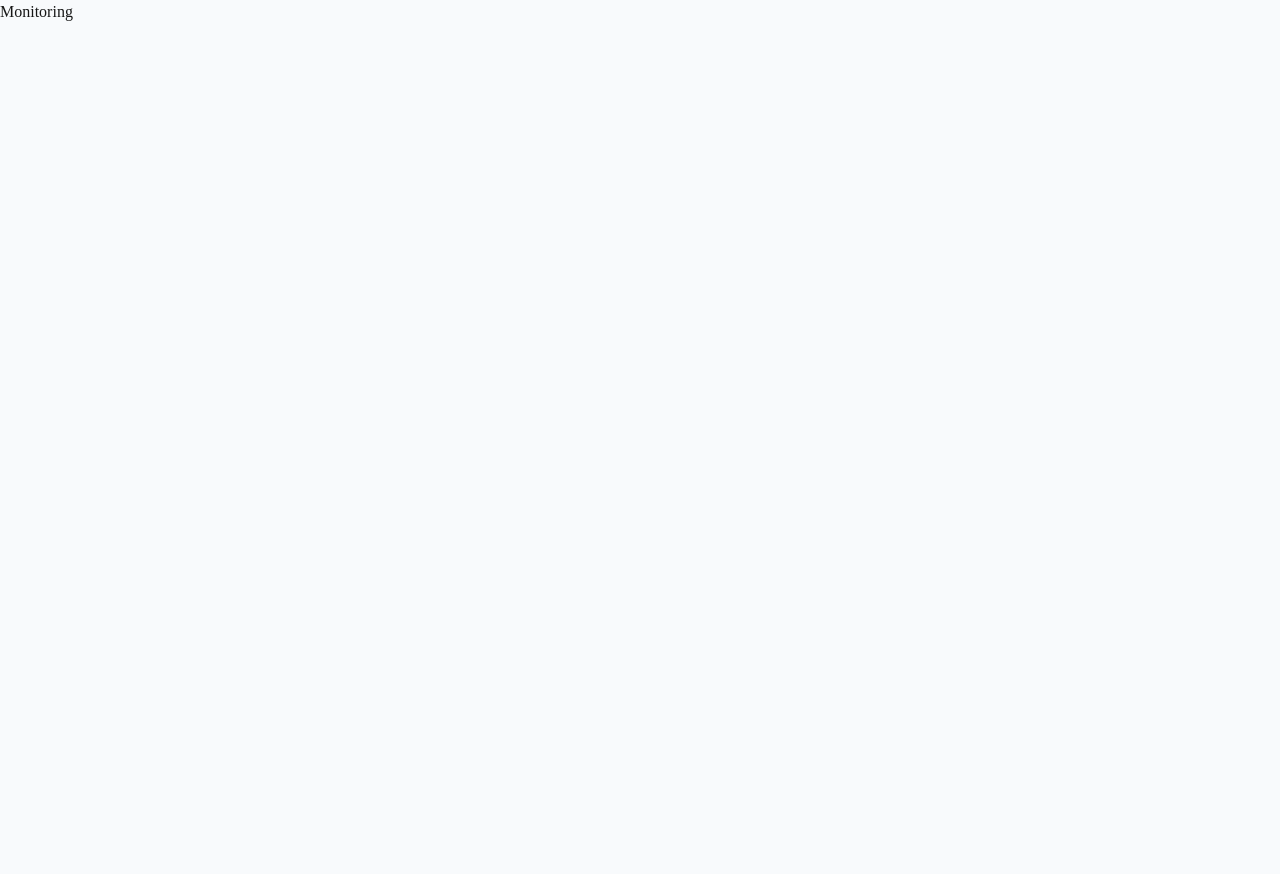
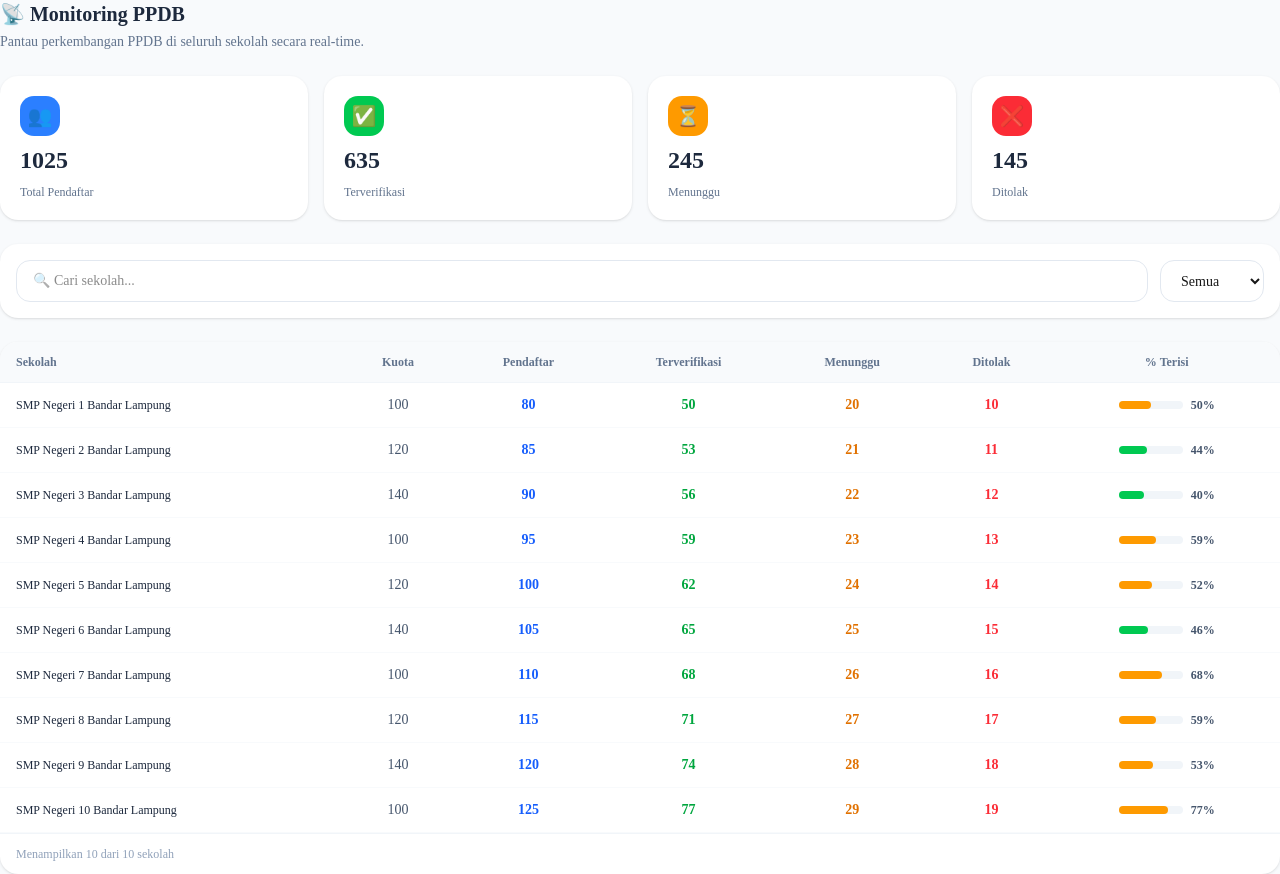
Before and after one commit to argabayu-cloud/ppdb-system, a Next.js app in the folder frontend-ppdb/: page /superadmin/monitoring in a window 1280 px wide. Before the commit the page ends 800 px from the top, so only its background shows below. Built offline with nearby package versions, Linux system fonts and the light colour scheme.

Commit message:
feat: implement super admin layout and monitoring page with statistics and filtering

```diff
--- a/frontend-ppdb/src/app/superadmin/dashboard/layout.tsx
+++ b/frontend-ppdb/src/app/superadmin/dashboard/layout.tsx
@@ -0,0 +1,20 @@
+import NavbarSuperAdmin from "@/components/navbarSuperAdmin";
+import SidebarSuperAdmin from "@/components/sidebarSuperAdmin";
+
+export default function SuperAdminLayout({
+  children,
+}: {
+  children: React.ReactNode;
+}) {
+  return (
+    <div className="min-h-screen bg-slate-50 flex flex-col">
+      <NavbarSuperAdmin />
+      <div className="flex pt-[52px] min-h-screen">
+        <SidebarSuperAdmin />
+        <main className="ml-52 flex-1 p-6 min-h-screen">
+          {children}
+        </main>
+      </div>
+    </div>
+  );
+}
--- a/frontend-ppdb/src/app/superadmin/monitoring/page.tsx
+++ b/frontend-ppdb/src/app/superadmin/monitoring/page.tsx
@@ -1,7 +1,127 @@
+"use client";
+
+import { useState } from "react";
+
+const dataMonitoring = Array.from({ length: 10 }, (_, i) => ({
+  id: i + 1,
+  nama: `SMP Negeri ${i + 1} Bandar Lampung`,
+  kuota: 100 + (i % 3) * 20,
+  pendaftar: 80 + i * 5,
+  terverifikasi: 50 + i * 3,
+  menunggu: 20 + i,
+  ditolak: 10 + i,
+  zonasi: 30 + i * 2,
+  prestasi: 20 + i,
+  afirmasi: 15 + i,
+  domisili: 10 + i,
+}));
+
 export default function MonitoringPage() {
+  const [search, setSearch] = useState("");
+  const [filterJalur, setFilterJalur] = useState("Semua");
+
+  const filtered = dataMonitoring.filter((s) =>
+    s.nama.toLowerCase().includes(search.toLowerCase())
+  );
+
   return (
-    <main>
-      <h1>Monitoring</h1>
-    </main>
-  )
+    <div className="flex flex-col gap-6">
+      <div>
+        <h1 className="text-xl font-bold text-slate-800">📡 Monitoring PPDB</h1>
+        <p className="text-slate-500 text-sm mt-1">
+          Pantau perkembangan PPDB di seluruh sekolah secara real-time.
+        </p>
+      </div>
+
+      {/* Stats Global */}
+      <div className="grid grid-cols-2 sm:grid-cols-4 gap-4">
+        {[
+          { label: "Total Pendaftar", value: dataMonitoring.reduce((a, s) => a + s.pendaftar, 0), color: "bg-blue-500", icon: "👥" },
+          { label: "Terverifikasi", value: dataMonitoring.reduce((a, s) => a + s.terverifikasi, 0), color: "bg-green-500", icon: "✅" },
+          { label: "Menunggu", value: dataMonitoring.reduce((a, s) => a + s.menunggu, 0), color: "bg-amber-500", icon: "⏳" },
+          { label: "Ditolak", value: dataMonitoring.reduce((a, s) => a + s.ditolak, 0), color: "bg-red-500", icon: "❌" },
+        ].map((s) => (
+          <div key={s.label} className="bg-white rounded-2xl shadow p-5 flex flex-col gap-2">
+            <div className={`w-10 h-10 rounded-xl ${s.color} flex items-center justify-center text-xl`}>
+              {s.icon}
+            </div>
+            <p className="text-2xl font-bold text-slate-800">{s.value}</p>
+            <p className="text-xs text-slate-500">{s.label}</p>
+          </div>
+        ))}
+      </div>
+
+      {/* Filter */}
+      <div className="bg-white rounded-2xl shadow p-4 flex gap-3">
+        <input
+          type="text"
+          value={search}
+          onChange={(e) => setSearch(e.target.value)}
+          placeholder="🔍 Cari sekolah..."
+          className="flex-1 border border-slate-200 rounded-xl px-4 py-2.5 text-sm outline-none focus:border-indigo-500 focus:ring-2 focus:ring-indigo-100 transition-all"
+        />
+        <select
+          value={filterJalur}
+          onChange={(e) => setFilterJalur(e.target.value)}
+          className="border border-slate-200 rounded-xl px-4 py-2.5 text-sm outline-none focus:border-indigo-500 transition-all"
+        >
+          <option>Semua</option>
+          <option>Zonasi</option>
+          <option>Prestasi</option>
+          <option>Afirmasi</option>
+          <option>Domisili</option>
+        </select>
+      </div>
+
+      {/* Tabel Monitoring */}
+      <div className="bg-white rounded-2xl shadow overflow-hidden">
+        <div className="overflow-x-auto">
+          <table className="w-full text-sm">
+            <thead className="bg-slate-50 border-b border-slate-100">
+              <tr>
+                <th className="text-left py-3 px-4 text-xs text-slate-500 font-semibold">Sekolah</th>
+                <th className="text-center py-3 px-4 text-xs text-slate-500 font-semibold">Kuota</th>
+                <th className="text-center py-3 px-4 text-xs text-slate-500 font-semibold">Pendaftar</th>
+                <th className="text-center py-3 px-4 text-xs text-slate-500 font-semibold">Terverifikasi</th>
+                <th className="text-center py-3 px-4 text-xs text-slate-500 font-semibold">Menunggu</th>
+                <th className="text-center py-3 px-4 text-xs text-slate-500 font-semibold">Ditolak</th>
+                <th className="text-center py-3 px-4 text-xs text-slate-500 font-semibold">% Terisi</th>
+              </tr>
+            </thead>
+            <tbody>
+              {filtered.map((s, i) => {
+                const persen = Math.round((s.terverifikasi / s.kuota) * 100);
+                return (
+                  <tr key={i} className="border-b border-slate-50 hover:bg-slate-50 transition-colors">
+                    <td className="py-3 px-4 font-medium text-slate-800 text-xs">{s.nama}</td>
+                    <td className="py-3 px-4 text-center text-slate-600">{s.kuota}</td>
+                    <td className="py-3 px-4 text-center font-bold text-blue-600">{s.pendaftar}</td>
+                    <td className="py-3 px-4 text-center font-bold text-green-600">{s.terverifikasi}</td>
+                    <td className="py-3 px-4 text-center font-bold text-amber-600">{s.menunggu}</td>
+                    <td className="py-3 px-4 text-center font-bold text-red-500">{s.ditolak}</td>
+                    <td className="py-3 px-4 text-center">
+                      <div className="flex items-center justify-center gap-2">
+                        <div className="w-16 bg-slate-100 rounded-full h-2">
+                          <div
+                            className={`h-2 rounded-full ${persen >= 80 ? "bg-red-500" : persen >= 50 ? "bg-amber-500" : "bg-green-500"}`}
+                            style={{ width: `${Math.min(persen, 100)}%` }}
+                          />
+                        </div>
+                        <span className="text-xs font-semibold text-slate-600">{persen}%</span>
+                      </div>
+                    </td>
+                  </tr>
+                );
+              })}
+            </tbody>
+          </table>
+        </div>
+        <div className="px-4 py-3 border-t border-slate-100">
+          <p className="text-xs text-slate-400">
+            Menampilkan {filtered.length} dari {dataMonitoring.length} sekolah
+          </p>
+        </div>
+      </div>
+    </div>
+  );
 }
```
